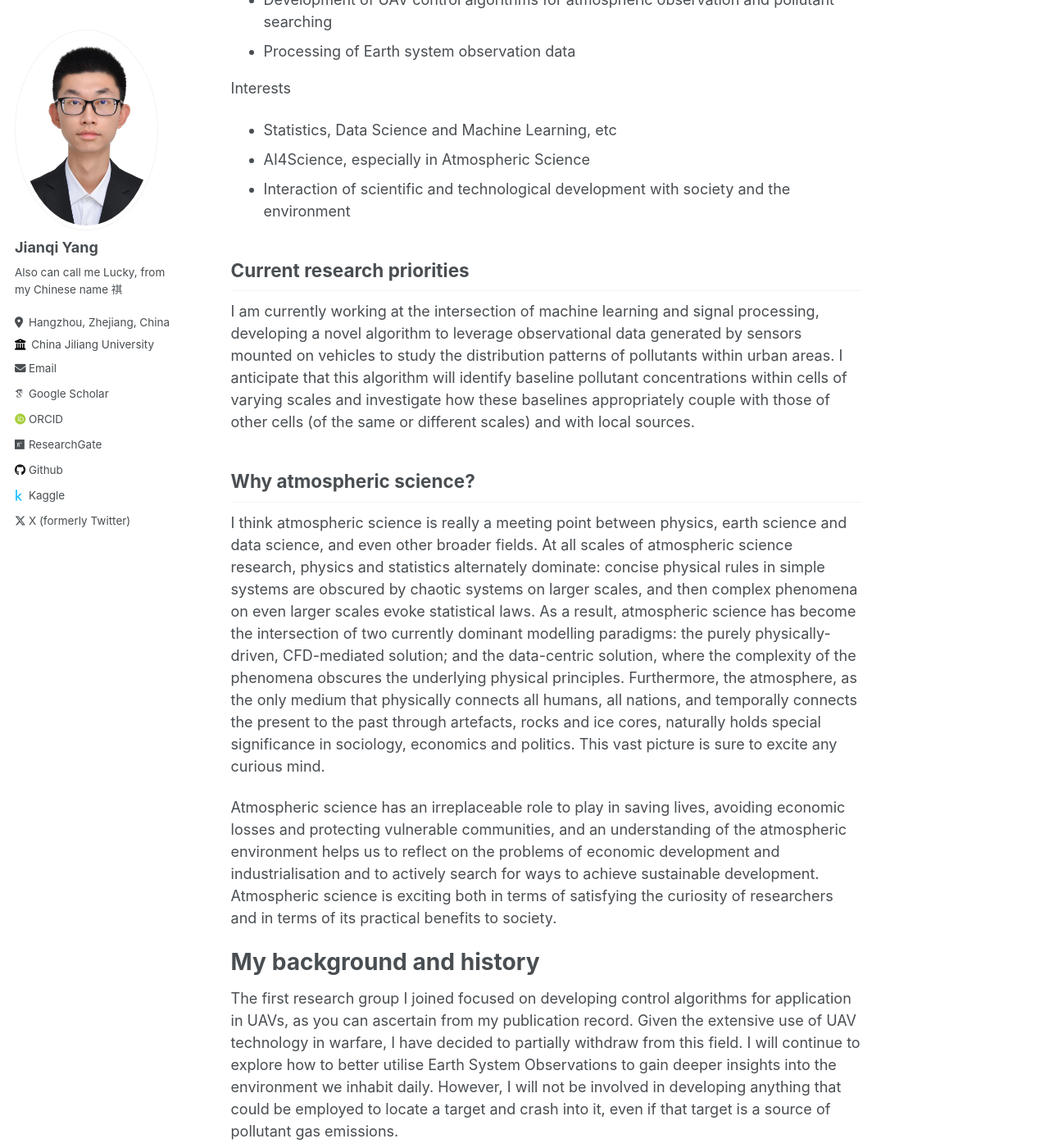
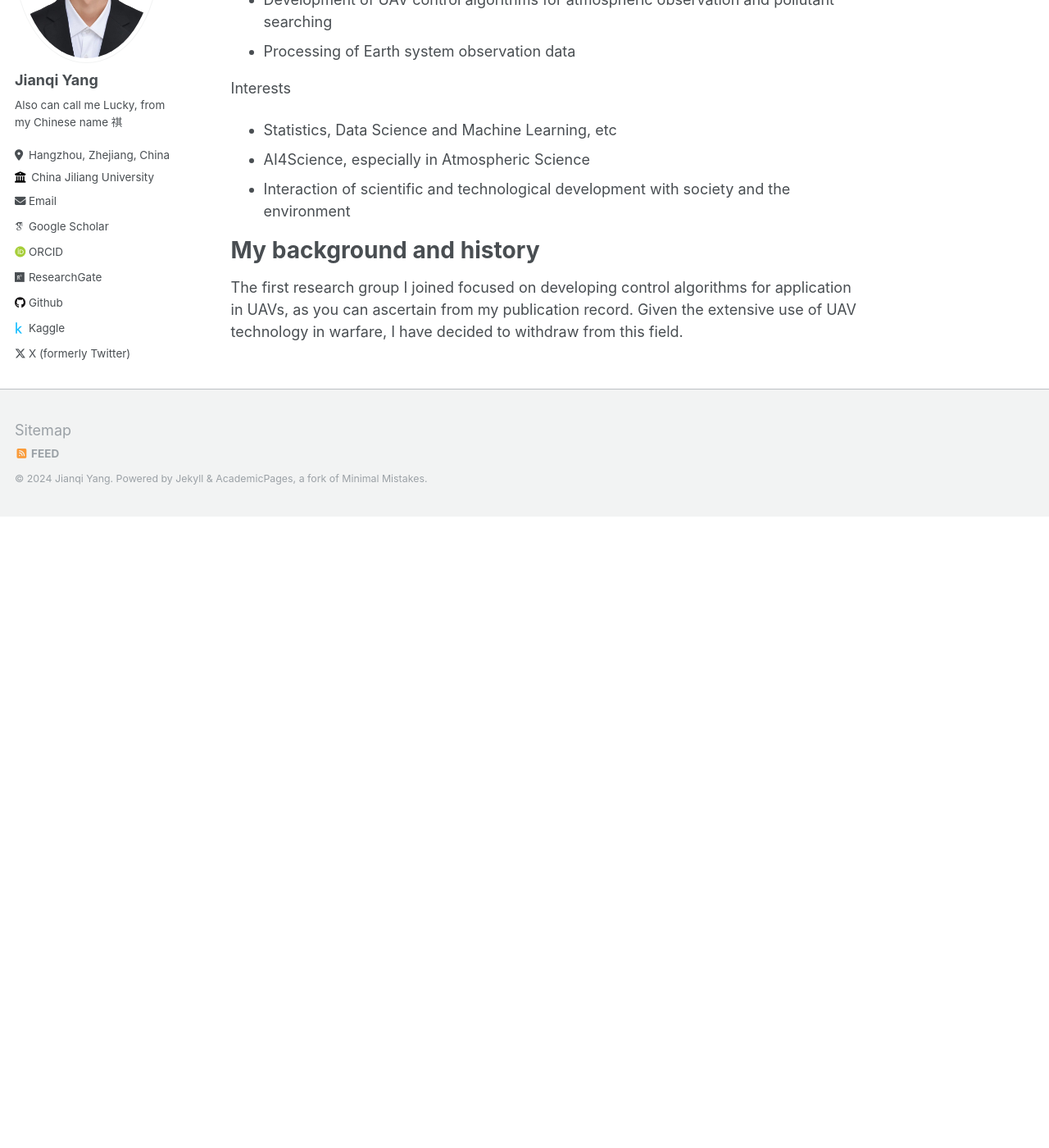
Before and after one commit to thinkswhat/thinkswhat.github.io, a Jekyll site: the page built from _pages/about.md, in a window 1280 px wide and 1400 px high, scrolled down 1010 px. Shown: the whole window at 82% size. Built offline with Jekyll 4.4.1, drawn with Linux system fonts in a browser that asks for light colours; some web fonts are replaced; after the commit the page ends 1640 px from its top, so only the background shows below that; some of the changed text lies outside the part shown.

Commit message:
Update about.md

```diff
--- a/_pages/about.md
+++ b/_pages/about.md
@@ -31,21 +31,7 @@ Interests
 - AI4Science, especially in Atmospheric Science
 - Interaction of scientific and technological development with society and the environment
 
-Current research priorities
-------
-
-I am currently working at the intersection of machine learning and signal processing, developing a novel algorithm to leverage observational data generated by sensors mounted on vehicles to study the distribution patterns of pollutants within urban areas. I anticipate that this algorithm will identify baseline pollutant concentrations within cells of varying scales and investigate how these baselines appropriately couple with those of other cells (of the same or different scales) and with local sources.
-
-Why atmospheric science?
-------
-I think atmospheric science is really a meeting point between physics, earth science and data science, and even other broader fields. At all scales of atmospheric science research, physics and statistics alternately dominate: concise physical rules in simple systems are obscured by chaotic systems on larger scales, and then complex phenomena on even larger scales evoke statistical laws. As a result, atmospheric science has become the intersection of two currently dominant modelling paradigms: the purely physically-driven, CFD-mediated solution; and the data-centric solution, where the complexity of the phenomena obscures the underlying physical principles. Furthermore, the atmosphere, as the only medium that physically connects all humans, all nations, and temporally connects the present to the past through artefacts, rocks and ice cores, naturally holds special significance in sociology, economics and politics. This vast picture is sure to excite any curious mind.
-
-Atmospheric science has an irreplaceable role to play in saving lives, avoiding economic losses and protecting vulnerable communities, and an understanding of the atmospheric environment helps us to reflect on the problems of economic development and industrialisation and to actively search for ways to achieve sustainable development. Atmospheric science is exciting both in terms of satisfying the curiosity of researchers and in terms of its practical benefits to society.
-
 My background and history
 ======
-The first research group I joined focused on developing control algorithms for application in UAVs, as you can ascertain from my publication record. Given the extensive use of UAV technology in warfare, I have decided to partially withdraw from this field. I will continue to explore how to better utilise Earth System Observations to gain deeper insights into the environment we inhabit daily. However, I will not be involved in developing anything that could be employed to locate a target and crash into it, even if that target is a source of pollutant gas emissions.
 
-My intellectual communities
-======
-I have organized several informal seminars and discussion sessions on how to apply for patents and publish research findings. I have also been responsible for introductory courses on basic computer knowledge and programming. Additionally, I serve as a reviewer for an academic journal.
+The first research group I joined focused on developing control algorithms for application in UAVs, as you can ascertain from my publication record. Given the extensive use of UAV technology in warfare, I have decided to withdraw from this field.
```
